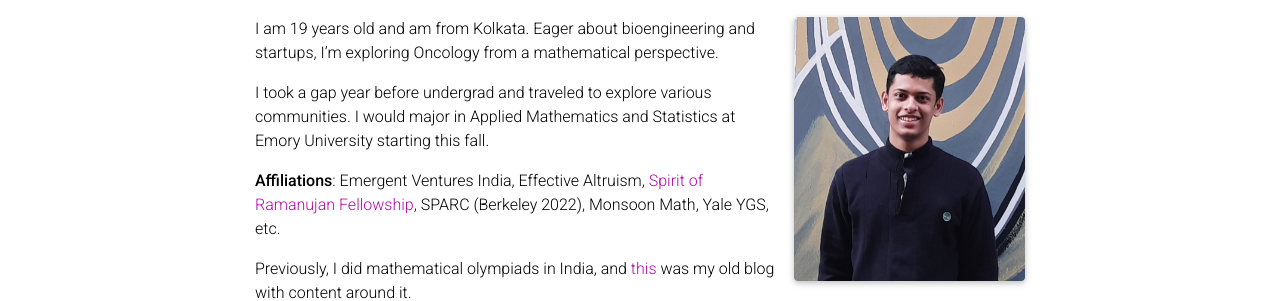
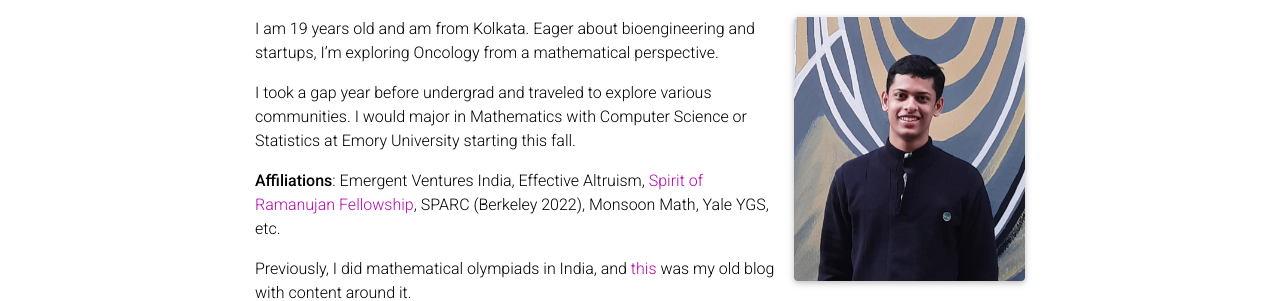
Before and after one commit to sarkarsrijon/sarkarsrijon.github.io, a Jekyll site: the page built from _pages/about.md, in a window 1280 px wide and 1137 px high. Shown: the part 184-485 px from the top of the window. Built offline with Jekyll 4.4.1, drawn with Linux system fonts in a browser that asks for light colours; full-size pictures stand in for the smaller copies a plugin makes; comment, search, counter and statistics services are not loaded; a style sheet for code colours, icons or effects is not loaded.

Commit message:
Update about.md

```diff
--- a/_pages/about.md
+++ b/_pages/about.md
@@ -18,7 +18,7 @@ social: true  # includes social icons at the bottom of the page
 
 I am 19 years old and am from Kolkata. Eager about bioengineering and startups, I'm exploring Oncology from a mathematical perspective.
 
-I took a gap year before undergrad and traveled to explore various communities. I would major in Applied Mathematics and Statistics at Emory University starting this fall.
+I took a gap year before undergrad and traveled to explore various communities. I would major in Mathematics with Computer Science or Statistics at Emory University starting this fall.
 
 <strong>Affiliations</strong>: Emergent Ventures India, Effective Altruism, [Spirit of Ramanujan Fellowship](https://www.templetonworldcharity.org/blog/finding-todays-ramanujans-spirit-ramanujan-stem-talent-initiative), SPARC (Berkeley 2022), Monsoon Math, Yale YGS, etc.
 
```
